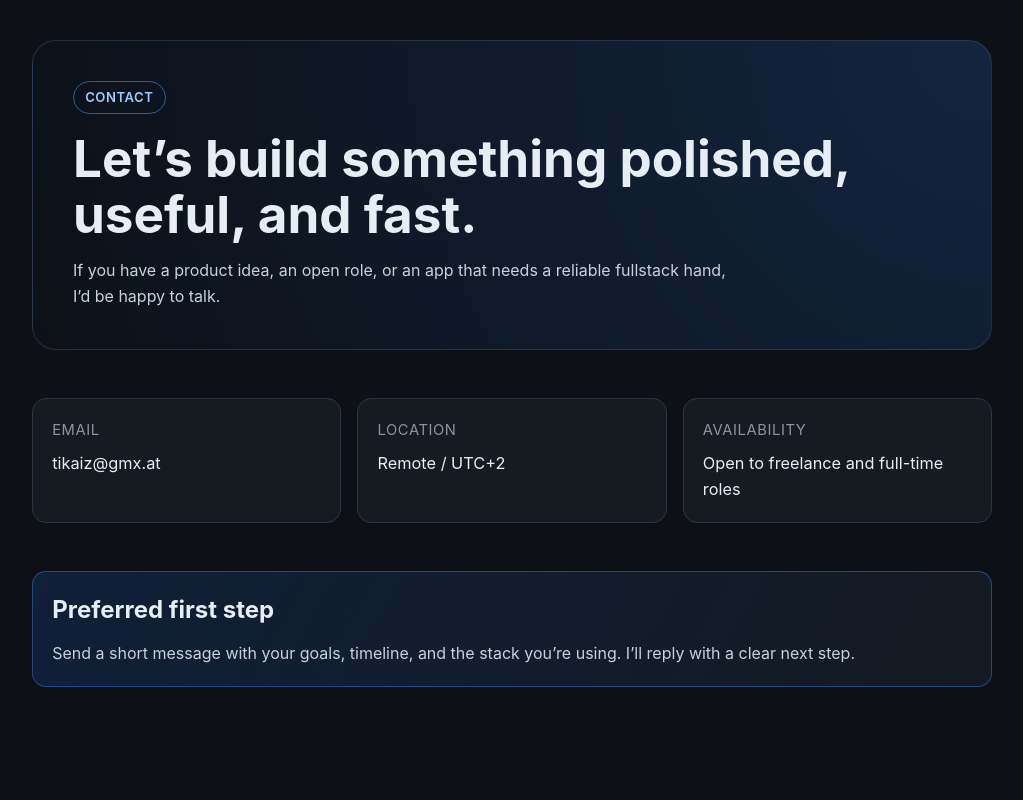
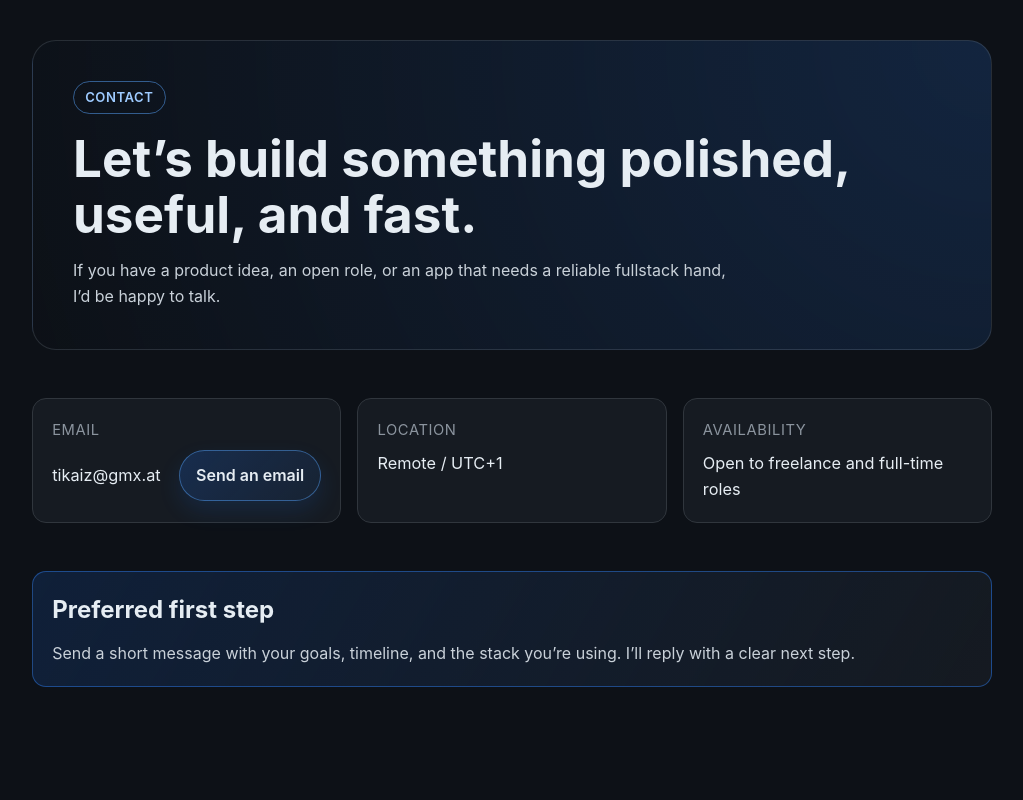
Before and after one commit to KainTim/website, an Angular app: page /contact in a window 1280 px wide. Shown: the top 800 px of the page, without its empty margins (128-1151 px from the left). Built offline with nearby package versions, Linux system fonts and the light colour scheme.

Commit message:
add contact call-to-action button and improve contact layout

```diff
--- a/src/pages/contact/contact.css
+++ b/src/pages/contact/contact.css
@@ -67,6 +67,35 @@ h1 {
   text-decoration: none;
 }
 
+.contact-card button.contact-cta {
+  display: inline-flex;
+  align-items: center;
+  justify-content: center;
+  padding: 0.72rem 1rem;
+  border: 1px solid rgba(88, 166, 255, 0.45);
+  border-radius: 999px;
+  background: linear-gradient(135deg, rgba(31, 111, 235, 0.22), rgba(47, 129, 247, 0.08));
+  color: #e6edf3;
+  font: inherit;
+  font-weight: 600;
+  cursor: pointer;
+  box-shadow: 0 10px 22px rgba(31, 111, 235, 0.14);
+  transition: transform 120ms ease, box-shadow 120ms ease, border-color 120ms ease, background-color 120ms ease;
+}
+
+.contact-card button.contact-cta:hover,
+.contact-card button.contact-cta:focus-visible {
+  transform: translateY(-1px);
+  border-color: #58a6ff;
+  background: linear-gradient(135deg, rgba(31, 111, 235, 0.35), rgba(47, 129, 247, 0.16));
+  box-shadow: 0 14px 28px rgba(31, 111, 235, 0.22);
+  outline: none;
+}
+
+.contact-card button.contact-cta:active {
+  transform: translateY(0);
+}
+
 .note .card {
   border-color: rgba(47, 129, 247, 0.45);
   background: linear-gradient(120deg, rgba(31, 111, 235, 0.16), rgba(22, 27, 34, 0.92));
@@ -75,6 +104,23 @@ h1 {
 .note p {
   color: #c9d1d9;
   margin-top: 0.75rem;
+}
+
+.contact-inline {
+  display: flex;
+  align-items: center;
+  width: 100%;
+  gap: 0.75rem;
+  flex-wrap: wrap;
+  margin-top: 0.1rem;
+}
+
+.contact-inline a {
+  word-break: break-word;
+}
+
+.contact-inline .contact-cta {
+  margin-left: auto;
 }
 
 @media (max-width: 760px) {
--- a/src/pages/contact/contact.html
+++ b/src/pages/contact/contact.html
@@ -13,10 +13,15 @@
       @for (channel of channels; track channel.label) {
       <app-card cardClass="contact-card">
         <p class="label">{{ channel.label }}</p>
-        @if (channel.href) {
-        <a [href]="channel.href">{{ channel.value }}</a>
+        @if (channel.href && channel.hrefLabel) {
+          <div class="contact-inline">
+            <a [href]="channel.href">{{ channel.value }}</a>
+            <button class="contact-cta" type="button" (click)="gotoHref(channel.href)">{{channel.hrefLabel}}</button>
+          </div>
+        } @else if (channel.href) {
+          <a [href]="channel.href">{{ channel.value }}</a>
         } @else {
-        <p class="value">{{ channel.value }}</p>
+          <p class="value">{{ channel.value }}</p>
         }
       </app-card>
       }
--- a/src/pages/contact/contact.ts
+++ b/src/pages/contact/contact.ts
@@ -5,6 +5,7 @@ interface Channel {
   label: string;
   value: string;
   href?: string;
+  hrefLabel?: string;
 }
 
 @Component({
@@ -19,14 +20,19 @@ export class Contact {
       label: 'Email',
       value: 'tikaiz@gmx.at',
       href: 'mailto:tikaiz@gmx.at',
+      hrefLabel: 'Send an email',
     },
     {
       label: 'Location',
-      value: 'Remote / UTC+2',
+      value: 'Remote / UTC+1',
     },
     {
       label: 'Availability',
       value: 'Open to freelance and full-time roles',
     },
   ];
+
+  protected gotoHref(href: string) {
+    window.location.href = href;
+  }
 }
```
